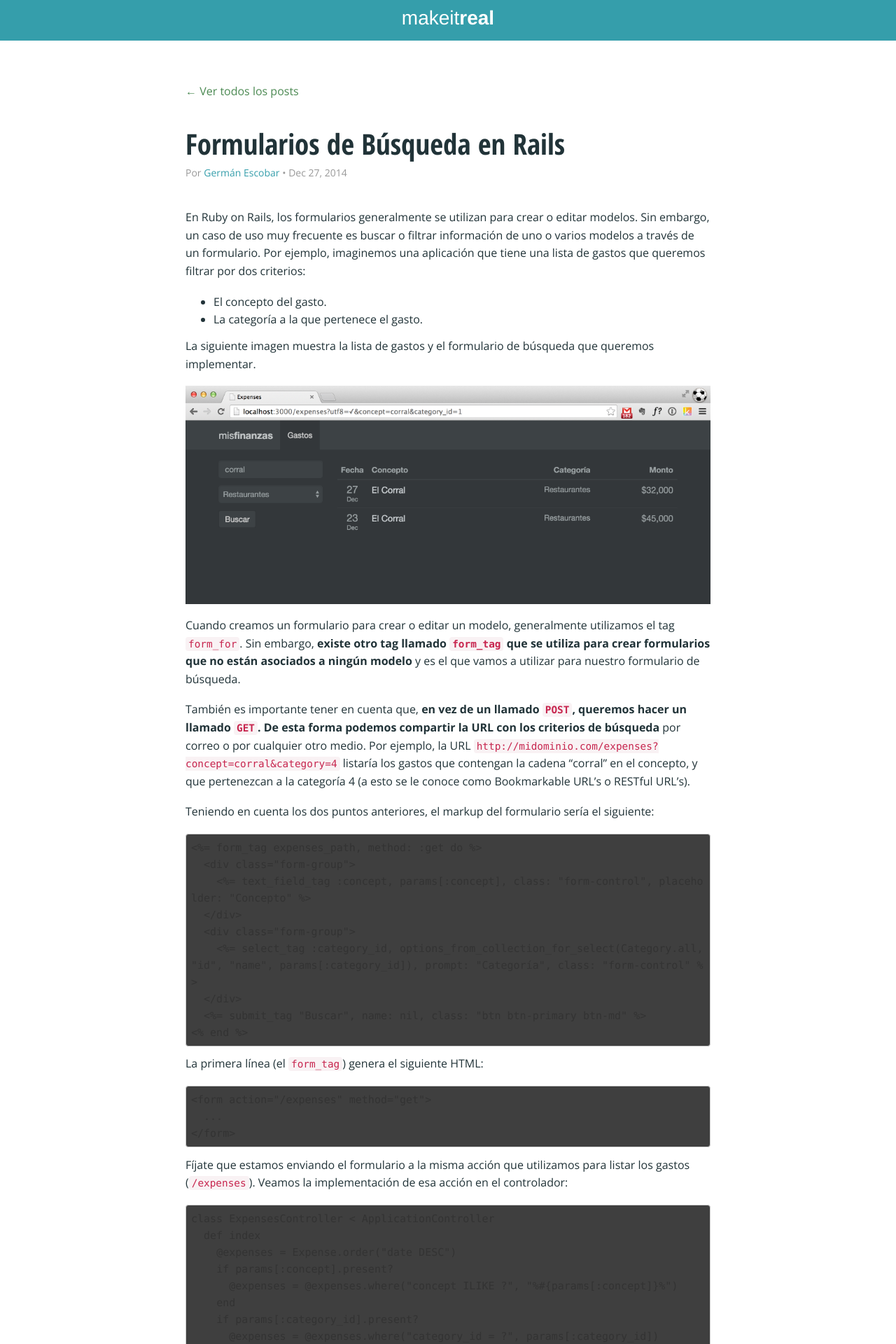
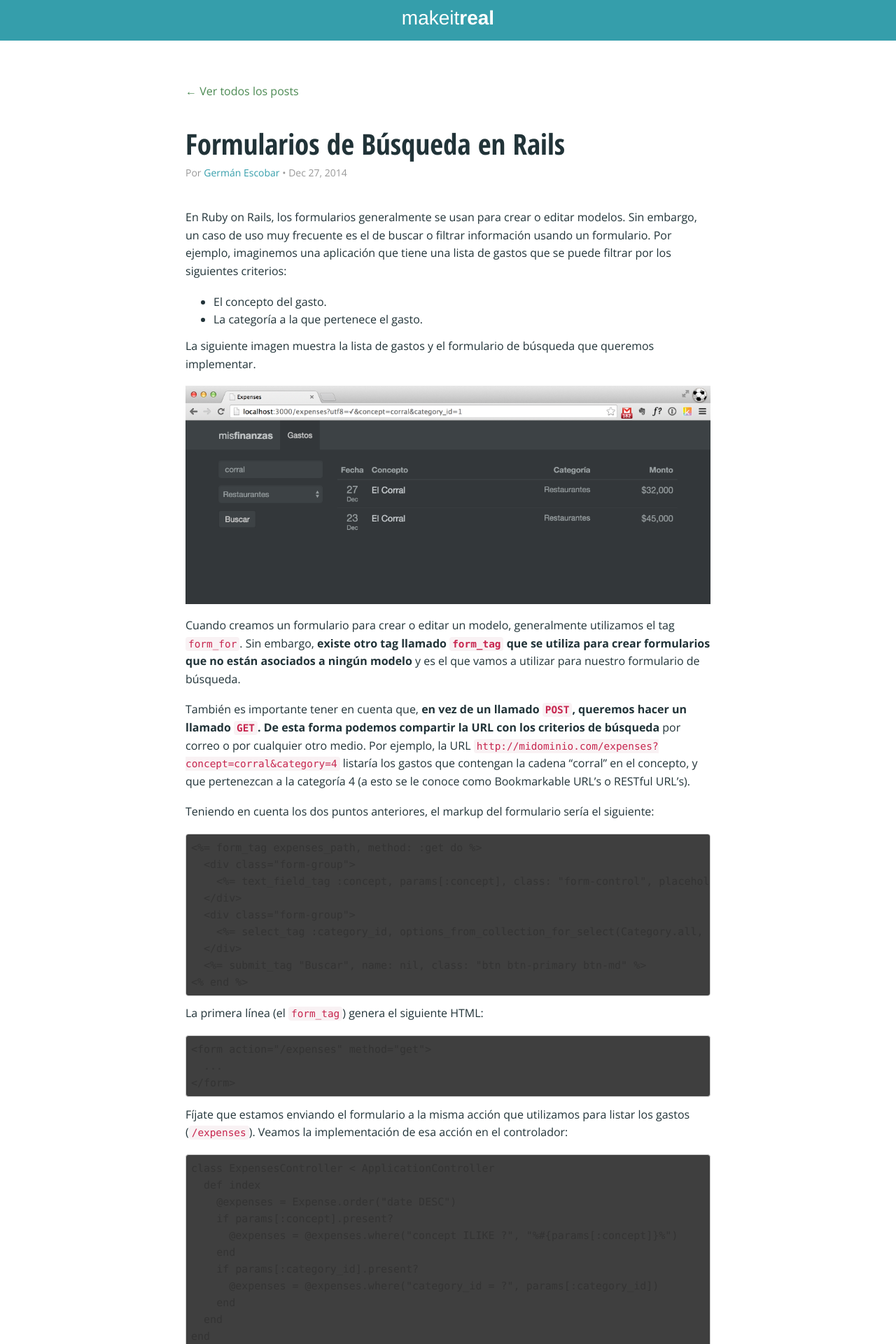
Before and after one commit to simonhoyos/blog, a Jekyll site: the page built from _posts/2014-12-27-formularios-de-busqueda-en-rails.markdown, in a window 1280 px wide. Shown: the top 1920 px of the page at 70% size. Built offline with Jekyll 4.4.1, drawn with Linux system fonts in a browser that asks for light colours; nearby versions of some CDN libraries; comment, search, counter and statistics services are not loaded; a style sheet for code colours, icons or effects is not loaded.

Commit message:
Fix code overflow

```diff
--- a/_posts/2014-12-27-formularios-de-busqueda-en-rails.markdown
+++ b/_posts/2014-12-27-formularios-de-busqueda-en-rails.markdown
@@ -5,7 +5,7 @@ date:   2014-12-27 17:40:58
 author: Germán Escobar
 ---
 
-En Ruby on Rails, los formularios generalmente se utilizan para crear o editar modelos. Sin embargo, un caso de uso muy frecuente es buscar o filtrar información de uno o varios modelos a través de un formulario. Por ejemplo, imaginemos una aplicación que tiene una lista de gastos que queremos filtrar por dos criterios:
+En Ruby on Rails, los formularios generalmente se usan para crear o editar modelos. Sin embargo, un caso de uso muy frecuente es el de buscar o filtrar información usando un formulario. Por ejemplo, imaginemos una aplicación que tiene una lista de gastos que se puede filtrar por los siguientes criterios:
 
 * El concepto del gasto.
 * La categoría a la que pertenece el gasto.
@@ -20,7 +20,7 @@ También es importante tener en cuenta que, **en vez de un llamado `POST`, quere
 
 Teniendo en cuenta los dos puntos anteriores, el markup del formulario sería el siguiente:
 
-<pre><code class="erb">&lt;%= form_tag expenses_path, method: :get do %&gt;
+<pre><code class="overflow erb">&lt;%= form_tag expenses_path, method: :get do %&gt;
   &lt;div class=&quot;form-group&quot;&gt;
     &lt;%= text_field_tag :concept, params[:concept], class: &quot;form-control&quot;, placeholder: &quot;Concepto&quot; %&gt;
   &lt;/div&gt;
@@ -38,7 +38,7 @@ La primera línea (el `form_tag`) genera el siguiente HTML:
 
 Fíjate que estamos enviando el formulario a la misma acción que utilizamos para listar los gastos (`/expenses`). Veamos la implementación de esa acción en el controlador:
 
-<pre><code class="ruby">class ExpensesController &lt; ApplicationController
+<pre><code class="overflow ruby">class ExpensesController &lt; ApplicationController
   def index
     @expenses = Expense.order("date DESC")
     if params[:concept].present?
--- a/css/style.scss
+++ b/css/style.scss
@@ -795,3 +795,8 @@ input[type=submit] {
     .found-us { font-size: 14px; }
   }
 }
+
+code.overflow {
+  word-wrap: normal;
+  white-space: pre;
+}
```
Also changed, not shown: css/style.css.
